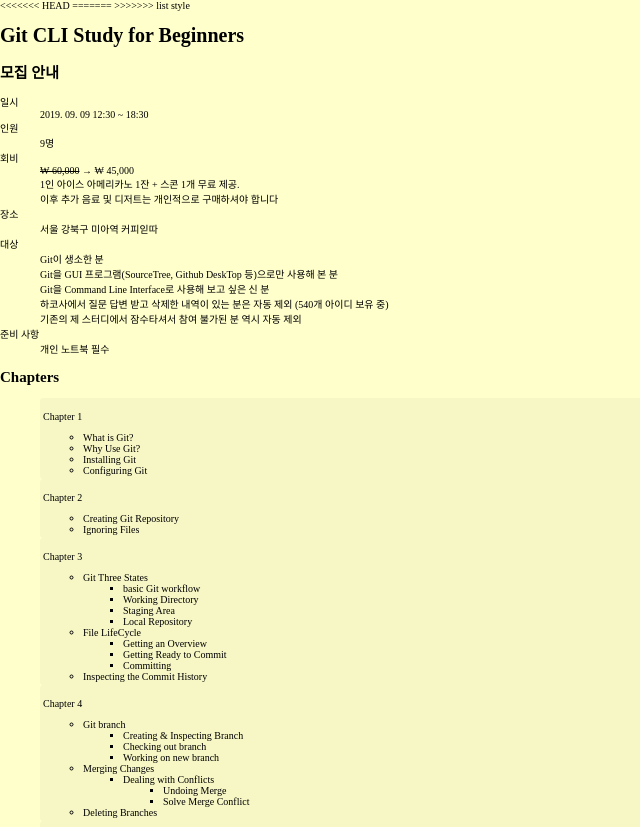
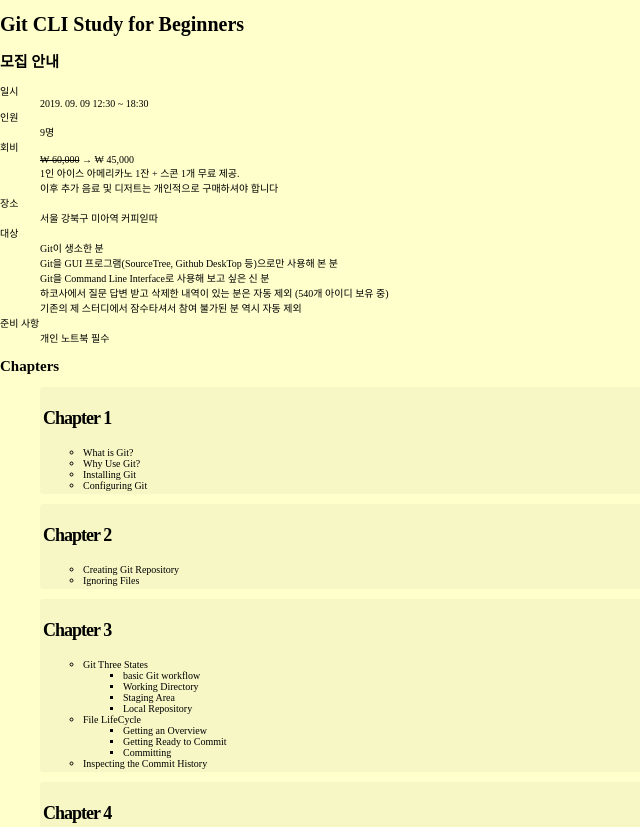
Before and after one commit to mulder21c-git-lecture/Arrival, a website: page source/html/index.html in a window 1280 px wide. Shown: the top 827 px of the page, without its empty margins (0-640 px from the left). Drawn offline with Linux system fonts and the light colour scheme.

Commit message:
list style 수정

```diff
--- a/source/css/index.css
+++ b/source/css/index.css
@@ -8,9 +8,20 @@ body{
   background: #ffc;
 }
 
+.list{
+  list-style: none;
+}
+
 .list > li{
-  list-style: none;
+  margin-bottom: 10px;
   background-color: rgba(0, 0, 0, 0.03);
   border-radius: 3px;
   padding: 3px;
 }
+
+.list p{
+  color: #000;
+  font-size: 18px;
+  font-weight: 700;
+  letter-spacing: -1px;
+}
--- a/source/html/index.html
+++ b/source/html/index.html
@@ -2,13 +2,8 @@
 <html lang="ko-KR">
 <head>
   <meta charset="UTF-8">
-<<<<<<< HEAD
   <title>Git Study Second</title>
-  <link rel="stylesheet" href="/css/index.css">
-=======
-  <title>Git Study</title>
   <link rel="stylesheet" href="../css/index.css">
->>>>>>> list style
 </head>
 <body>
   <div class="content-container">
```
